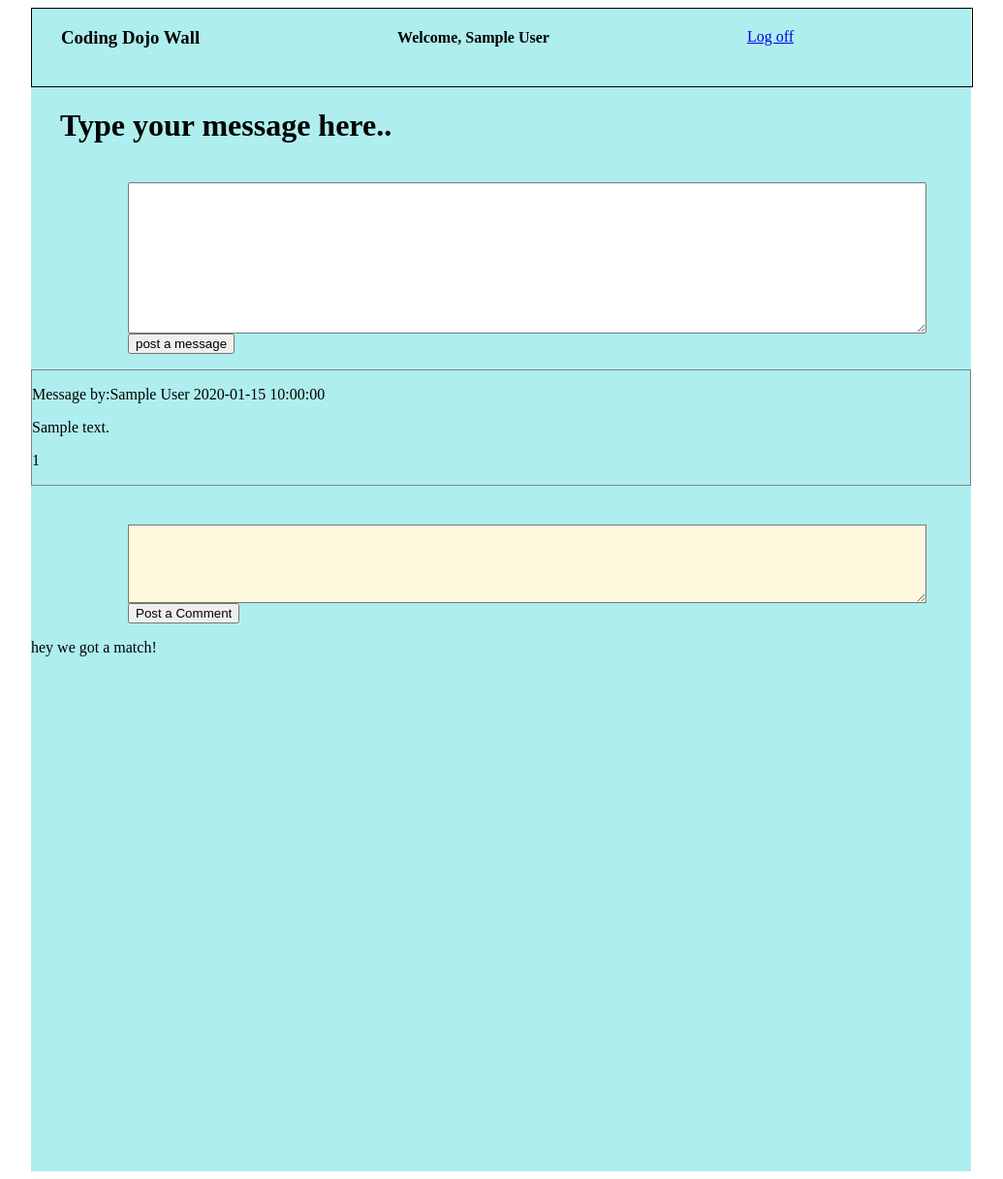
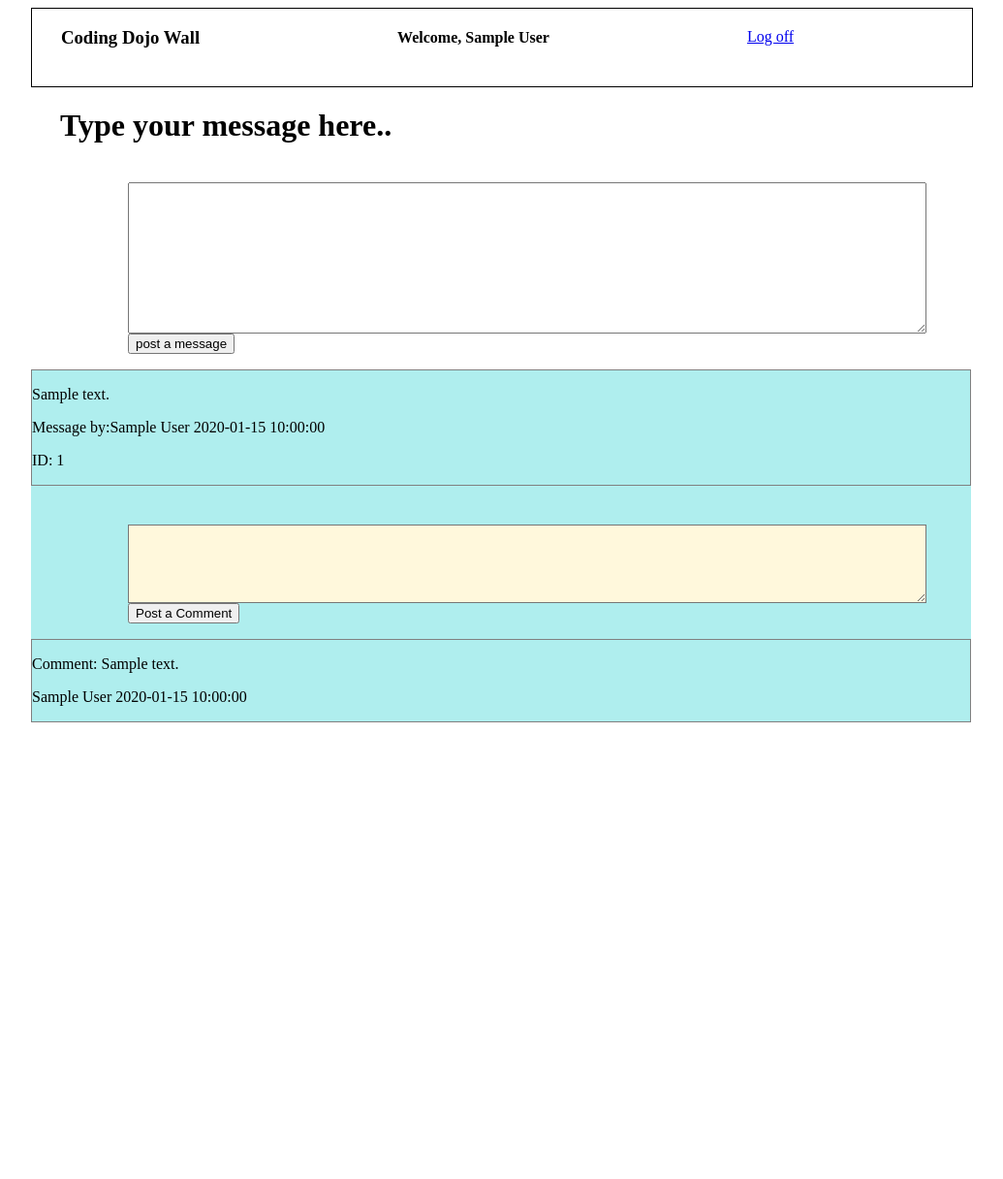
Before and after one commit to caseylarue/PHP_MySQL, a PHP site: page /wall.php in a window 1280 px wide. Shown: the whole page at 97% size, without its empty margins (123-1158 px from the left). Run offline with PHP 8.4, Linux system fonts and the light colour scheme; the visitor is signed in with stand-in values (Sample User, id 1); tables that the repository leaves empty or names only in its code hold one stand-in row (values such as "Sample post").

Commit message:
modifications to the wall

```diff
--- a/the_wall/wall.php
+++ b/the_wall/wall.php
@@ -11,7 +11,6 @@
 		#container {
 			height: 1200px;
 			width: 970px;
-			background-color: #AFEEEE;
 			margin: 0px auto;
 		}
 
@@ -68,6 +67,16 @@
 			background-color: #FFF8DC;
 		}
 
+		.comments {
+			border: 1px solid gray;
+		}
+
+		.msg_comment {
+			background-color: #AFEEEE;
+		}
+
+
+
 	</style>
 </head>
 <body>
@@ -77,7 +86,8 @@
 			<h4>Welcome, <?= $_SESSION['first_name'] ?></h4>
 			<a href="index.php">
 <?php
-			session_destroy();
+			// session_destroy();
+			// header('location: index.php');
 ?>
 			Log off</a>
 		</div>
@@ -103,10 +113,11 @@
 			$created_at = $message['created_at'];
 			$message = $message['message'];
 ?>
+		<div class='msg_comment'>
 			<div class='msg_post'>
+				<p><?= "$message" ?></p>
 				<p>Message by:<?= "$first_name" .' '. "$last_name".' '."$created_at" ?></p>
-				<p><?= "$message" ?></p>
-				<p><?= $_SESSION['msg_id'] ?></p>
+				<p><?= "ID: " . $_SESSION['msg_id'] ?></p>
 			</div>
 
 			<form class='comment_post' action='process.php'  method='post'>
@@ -128,28 +139,15 @@
 			{
 				if(intval($comment['messages_id']) == $msg_id)
 				{
-					echo "hey we got a match!";
+					echo "<div class='comments'>";
+					echo "<p>Comment: ".$comment['comment'] ."</p>";
+					echo "<p>". $comment['first_name'].' '. $comment['last_name'] .' '. $comment['comment_date'] . "</p>";
+					echo "</div>";
 				}
-
 			}
-
-
-				// echo "<pre>";
-				// var_dump($comment);
-				// echo "</pre>";
-
-
-
-			// echo "<pre>";
-			// var_dump($comments);
-			// echo "</pre>";
-
-			// echo "<p> Comment:  </p>";
-			// echo "<p> {$comments['first_name']} {$comments['last_name']} {$comments['comment_date']}</p>";
-			// echo "<p> {$comments['comment']} </p>";
 		}
 ?>
-
-	</div>
+		</div> <!-- end of msg_comment -->
+	</div>  <!-- container -->
 </body>
 </html>
```
